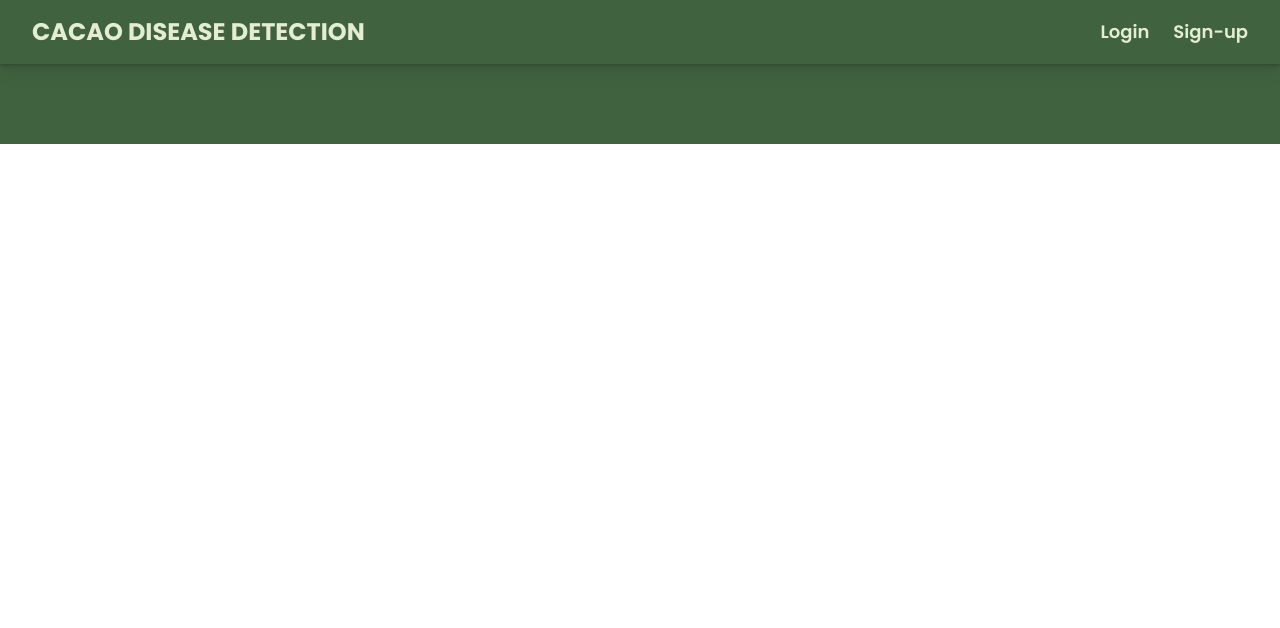
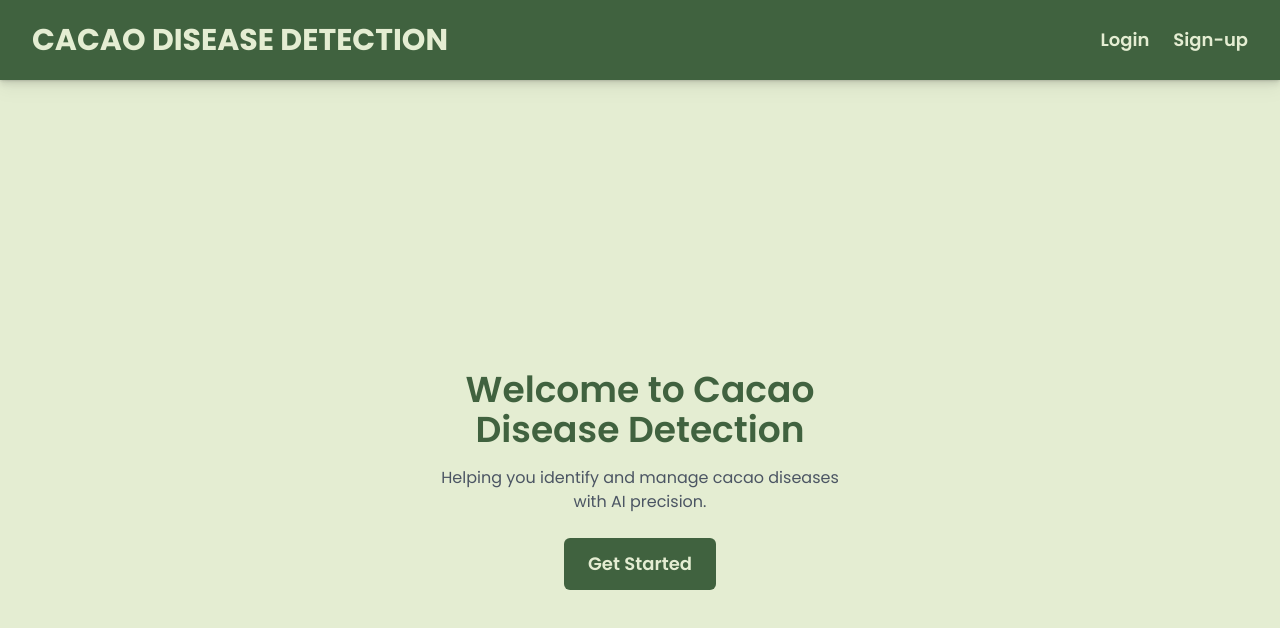
Before and after one commit to paturiick/Cacao-Disease-Detection, a Nuxt app: page / in a window 1280 px wide. Shown: the top 628 px of the page. Built offline with nearby package versions, Linux system fonts and the light colour scheme.

Commit message:
feat: added initial welcome page but no design, to be added later

```diff
--- a/assets/css/tailwind.css
+++ b/assets/css/tailwind.css
@@ -1,3 +1,7 @@
 @tailwind base;
 @tailwind components;
 @tailwind utilities;
+
+body {
+  overflow: hidden;
+}
--- a/components/atoms/Button.vue
+++ b/components/atoms/Button.vue
@@ -1,5 +1,6 @@
 <template>
-    <button class="bg-background text-primary font-poppins text-md">
+    <button class="bg-primary text-background font-poppins text-lg rounded-md px-6 py-3 font-semibold
+    hover:bg-opacity-100 hover:shadow-xl hover:scale-105 transition-all duration-200 ease-in-out transform">
         <slot />
     </button>
 </template>
--- a/components/atoms/Logo.vue
+++ b/components/atoms/Logo.vue
@@ -1,5 +1,5 @@
 <template>
-    <div class="text-2xl font-bold font-poppins text-background uppercase">
-        Cacao Disease Detection
+    <div class="text-3xl font-bold font-poppins text-background uppercase">
+       <slot />
     </div>
 </template>
--- a/components/atoms/NavLink.vue
+++ b/components/atoms/NavLink.vue
@@ -1,5 +1,7 @@
 <template>
-    <NuxtLink :to="href" class="text-background hover:underline font-poppins font-semibold text-lg">
+    <NuxtLink :to="href"
+        class="text-background hover:underline font-poppins font-semibold text-lg
+        hover:scale-105 transition-all duration-300 ease-in-out transform">
         {{ label }}
     </NuxtLink>
 </template>
--- a/components/organisms/NavBar.vue
+++ b/components/organisms/NavBar.vue
@@ -4,8 +4,8 @@ import NavMenu from '~/components/molecules/NavMenu.vue'
 </script>
 
 <template>
-    <header class="flex items-center justify-between py-4 px-8 bg-primary shadow drop-shadow-lg h-15">
-        <Logo />
+    <header class="flex items-center justify-between py-4 px-8 bg-primary shadow drop-shadow-lg h-20">
+        <Logo> Cacao Disease Detection </Logo>
         <NavMenu />
     </header>
 </template>
--- a/layouts/default.vue
+++ b/layouts/default.vue
@@ -6,6 +6,5 @@ import NavBar from '~/components/organisms/NavBar.vue';
   <div class="min-h-screen">
     <NavBar />
     <slot />
-    <footer class="bg-primary text-white p-10 text-3xl"></footer>
   </div>
 </template>
--- a/pages/index.vue
+++ b/pages/index.vue
@@ -1,2 +1,8 @@
+<script setup lang="ts">
+import WelcomeScreen from '~/sections/index/welcome-screen.vue';
+
+</script>
+
 <template>
+  <WelcomeScreen/>
 </template>
--- a/pages/login.vue
+++ b/pages/login.vue
@@ -0,0 +1 @@
+<template></template>
--- /dev/null
+++ b/sections/index/welcome-screen.vue
@@ -0,0 +1,19 @@
+<script setup lang="ts">
+import Button from '~/components/atoms/Button.vue';
+</script>
+
+<template>
+    <div class="h-screen overflow-hidden flex items-center justify-center bg-background font-poppins">
+        <div class="text-center max-w-md px-4">
+            <h1 class="text-4xl font-semibold text-primary mb-4">
+                Welcome to Cacao Disease Detection
+            </h1>
+            <p class="text-gray-600 mb-6">
+                Helping you identify and manage cacao diseases with AI precision.
+            </p>
+            <Button>
+                Get Started
+            </Button>
+        </div>
+    </div>
+</template>
```
